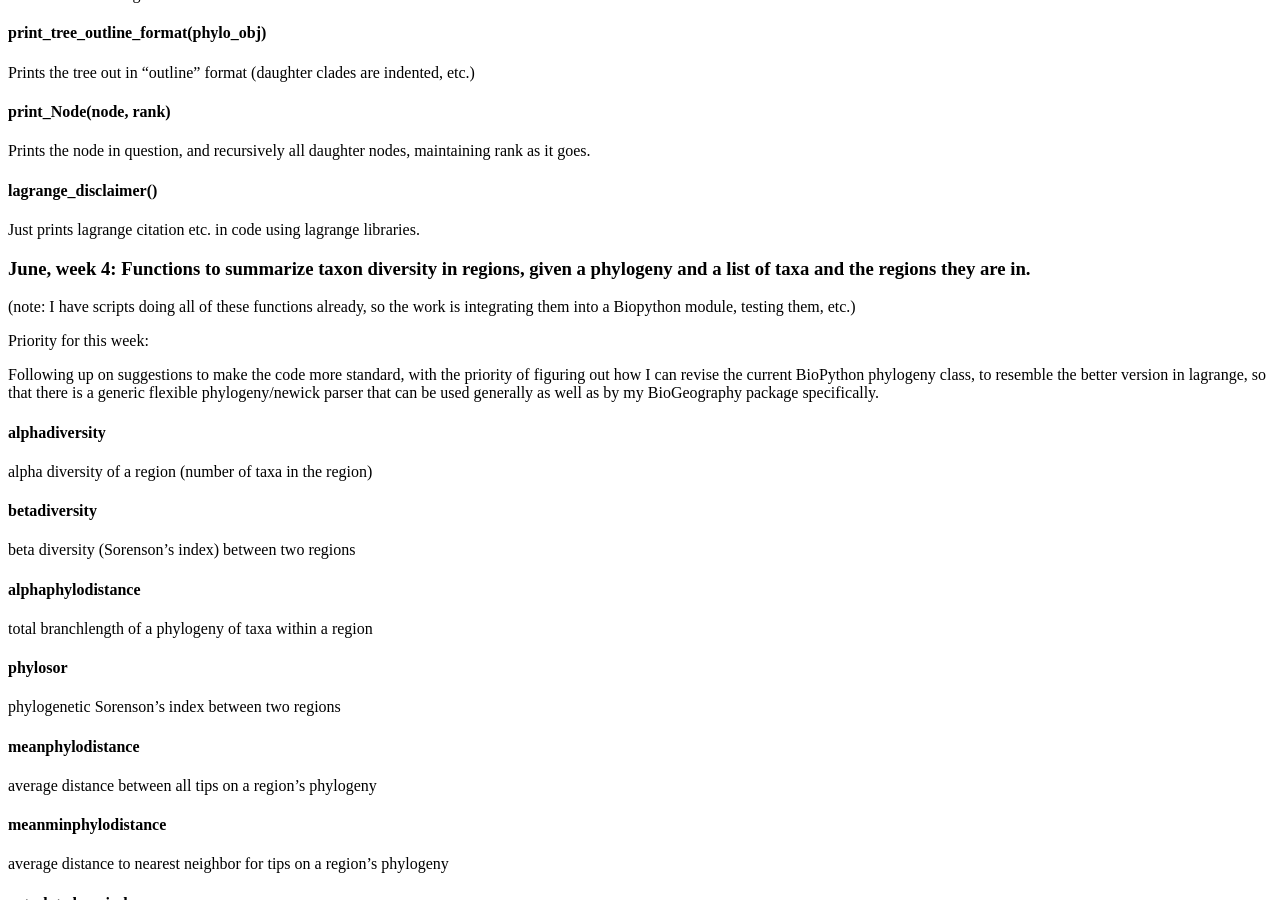
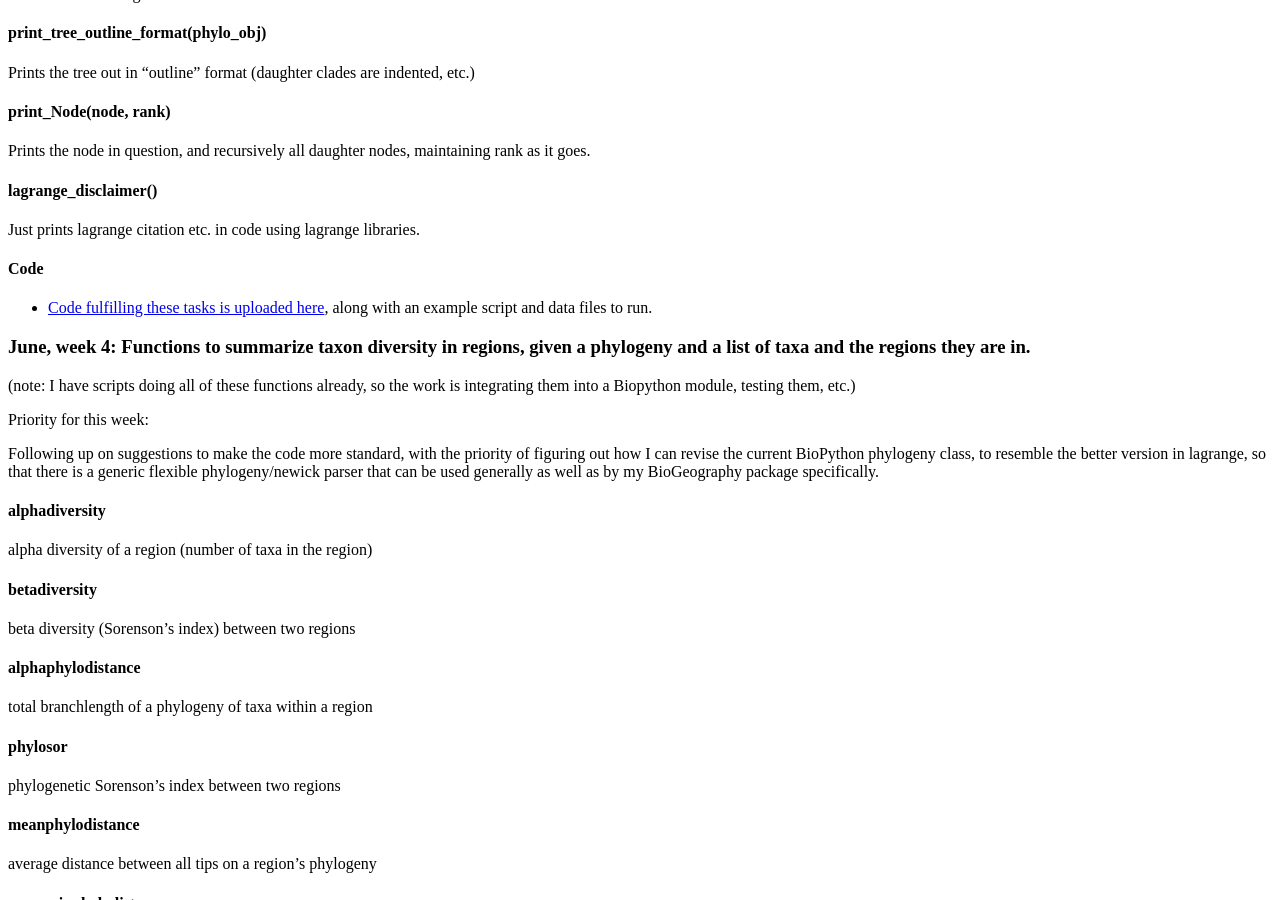
Before and after one commit to biopython/biopython.github.io, a Jekyll site: the page built from wiki/BioGeography.md, in a window 1280 px wide and 900 px high, scrolled down 3550 px. Built offline with Jekyll 4.4.1, drawn with Linux system fonts in a browser that asks for light colours.

```diff
--- a/wiki/BioGeography.md
+++ b/wiki/BioGeography.md
@@ -268,6 +268,12 @@ maintaining rank as it goes.
 
 Just prints lagrange citation etc. in code using lagrange libraries.
 
+#### Code
+
+-   [Code fulfilling these tasks is uploaded
+    here](http://github.com/nmatzke/biopython/commits/Geography), along
+    with an example script and data files to run.
+
 ### June, week 4: Functions to summarize taxon diversity in regions, given a phylogeny and a list of taxa and the regions they are in.
 
 (note: I have scripts doing all of these functions already, so the work
```
Also changed, not shown: 1 other file.
